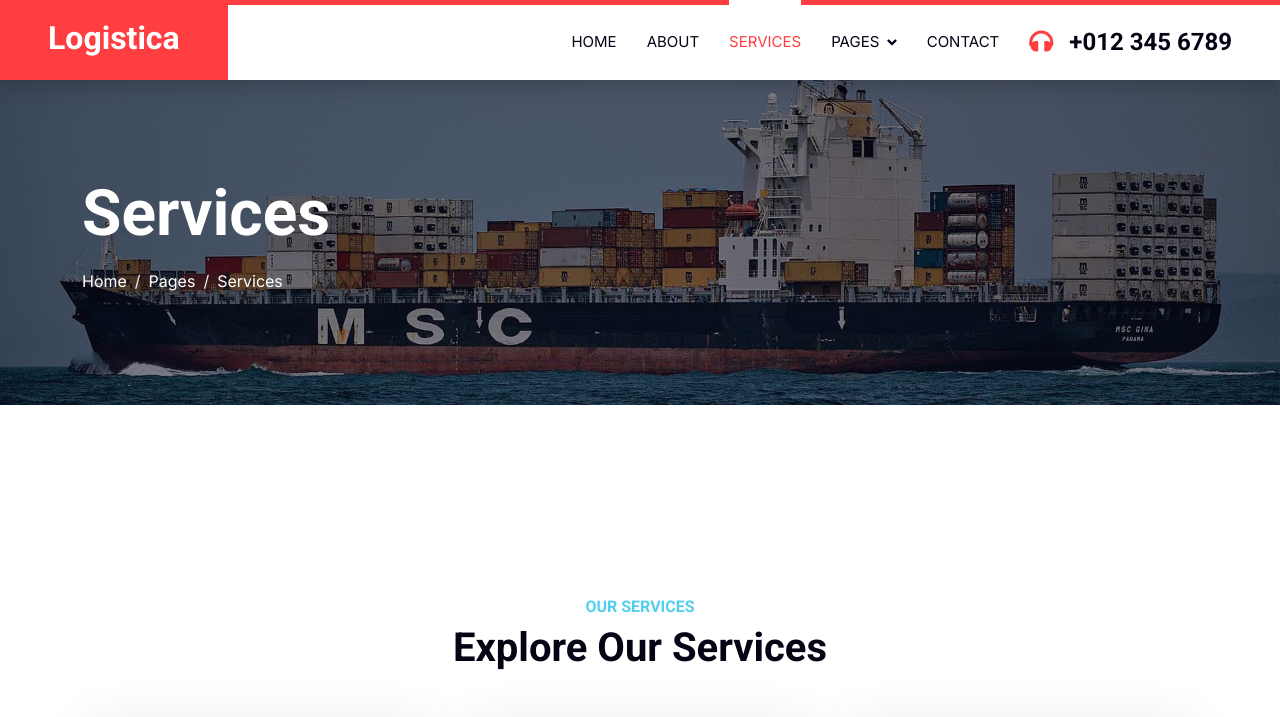
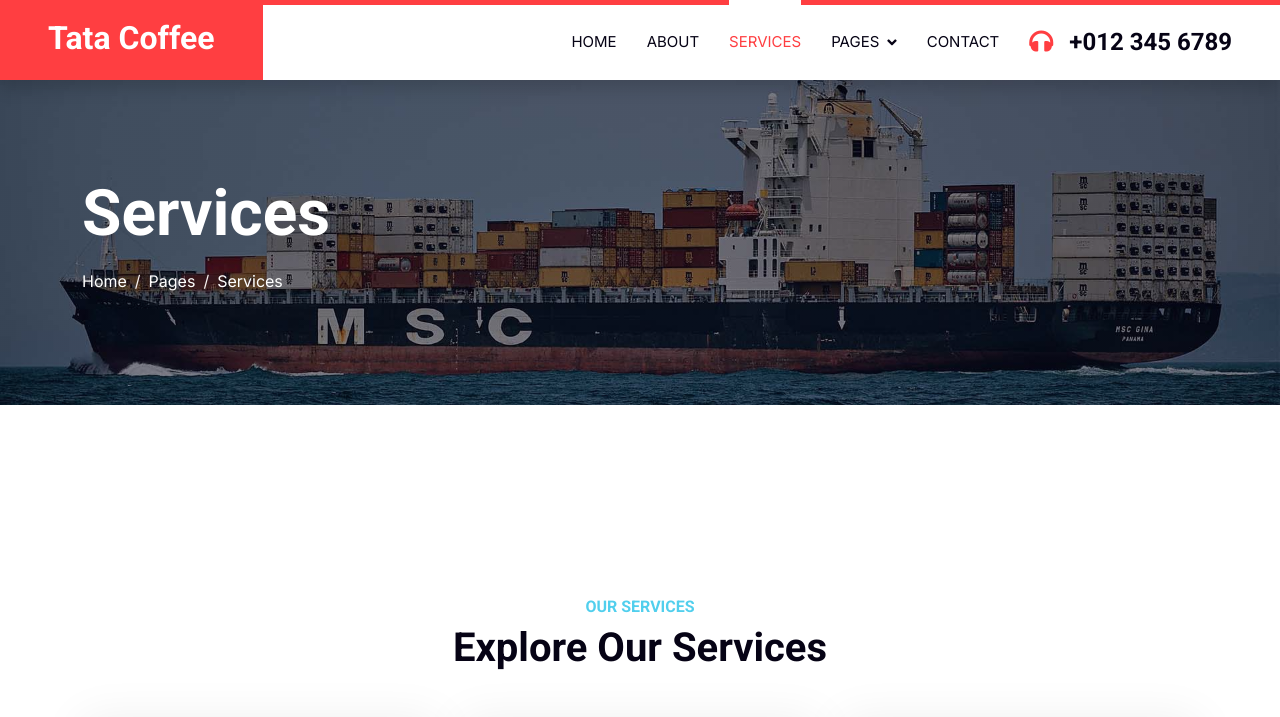
Before and after one commit to faadnov28/fauziacoffeeweb, a plain HTML site: page service.html in a window 1280 px wide. Shown: the top 717 px of the page. Drawn offline with nearby package versions, Linux system fonts and the light colour scheme.

Commit message:
adjusting

```diff
--- a/service.html
+++ b/service.html
@@ -3,7 +3,7 @@
 
 <head>
     <meta charset="utf-8">
-    <title>Logistica - Shipping Company Website Template</title>
+    <title>Tata Coffee Company</title>
     <meta content="width=device-width, initial-scale=1.0" name="viewport">
     <meta content="" name="keywords">
     <meta content="" name="description">
@@ -44,7 +44,7 @@
     <!-- Navbar Start -->
     <nav class="navbar navbar-expand-lg bg-white navbar-light shadow border-top border-5 border-primary sticky-top p-0">
         <a href="index.html" class="navbar-brand bg-primary d-flex align-items-center px-4 px-lg-5">
-            <h2 class="mb-2 text-white">Logistica</h2>
+            <h2 class="mb-2 text-white">Tata Coffee</h2>
         </a>
         <button type="button" class="navbar-toggler me-4" data-bs-toggle="collapse" data-bs-target="#navbarCollapse">
             <span class="navbar-toggler-icon"></span>
```
